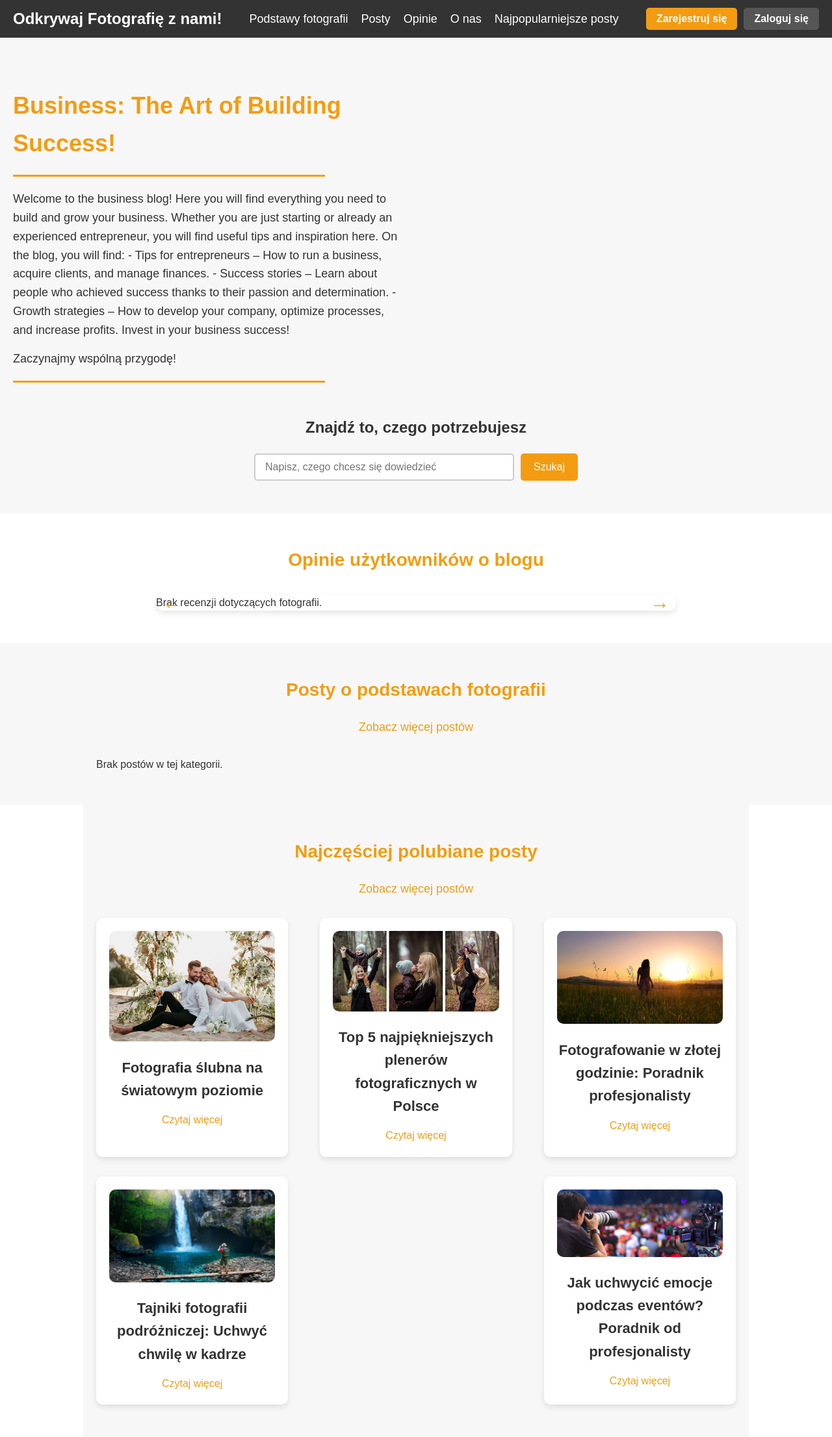
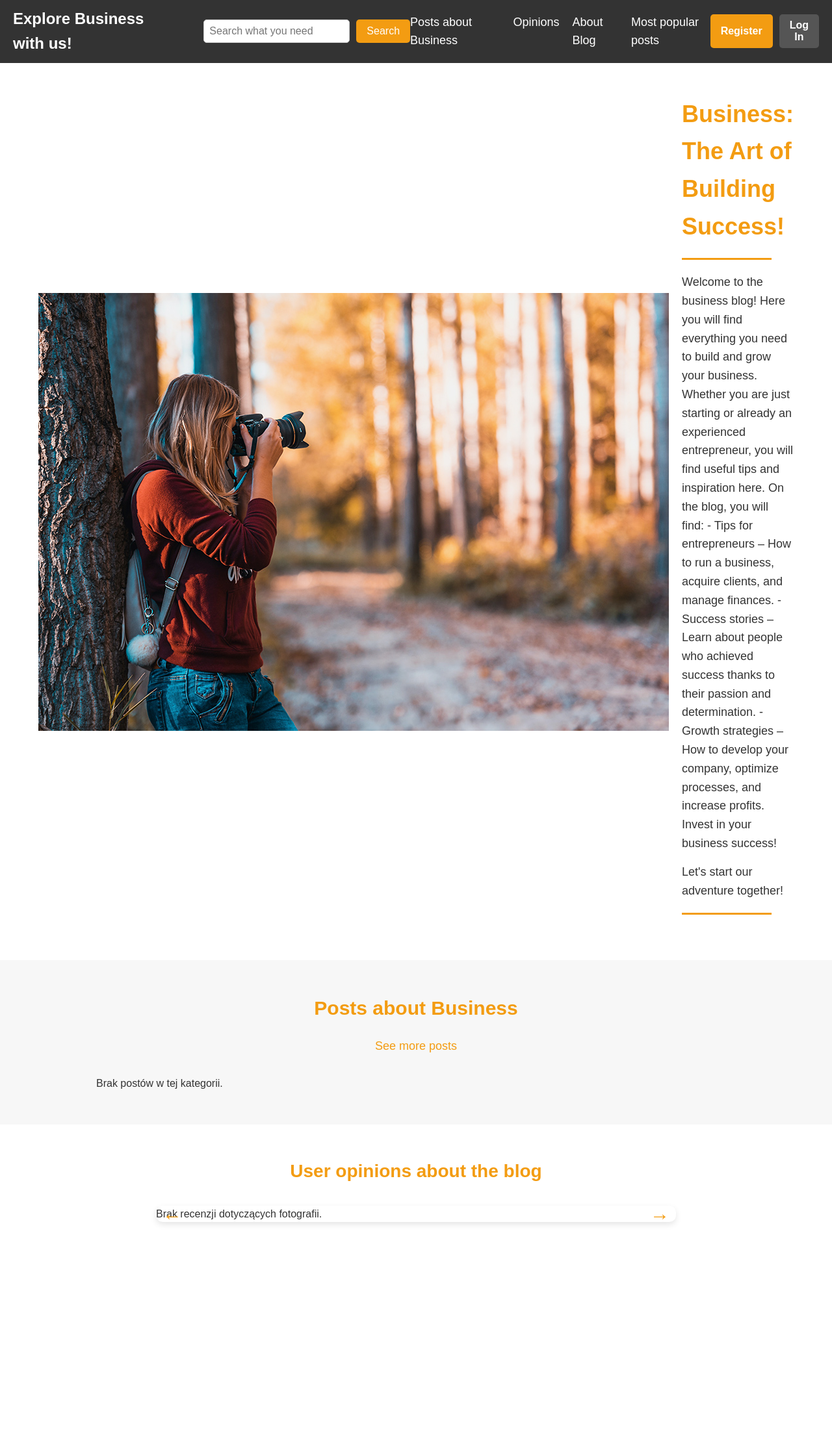
Before and after one commit to Bartek0606/Praktyki2, a PHP site: page /subpage.php?id=7 in a window 1280 px wide. Shown: the whole page at 65% size. After the commit the page ends 1885 px from the top, so only its background shows below. Run offline with PHP 8.4, Linux system fonts and the light colour scheme; data comes from the database, SQL or seed files in the repository; data that the repository does not hold is empty.

Commit message:
Poprawienie_wygladu_podstron

```diff
--- a/fotografia.css
+++ b/fotografia.css
@@ -1,6 +1,7 @@
 /* Sekcja Hero */
 .hero-section {
-  background-color: #f7f7f7; /* Dopasowanie do wcześniejszej strony */
+  width: 100%;
+  background-color: #ffffff; /* Dopasowanie do wcześniejszej strony */
   color: #333; /* Kolor tekstu */
   padding: 50px 20px;
 }
@@ -23,7 +24,8 @@
 }
 
 .hero-content {
-  max-width: 600px;
+  margin: auto;
+  width: 80%;
 }
 
 .hero-content h1 {
@@ -52,40 +54,16 @@
   margin-bottom: 15px;
 }
 
-.social-links {
-  display: flex;
-  gap: 10px;
-}
-
-.social-icon {
-  display: inline-block;
-  text-decoration: none;
-  padding: 10px 15px;
-  border-radius: 5px;
-  font-size: 14px;
-  color: #fff;
-}
-
-.social-icon.instagram {
-  background-color: #e1306c;
-}
-
-.social-icon.youtube {
-  background-color: #ff0000;
-}
-
-.social-icon.facebook {
-  background-color: #4267b2;
-}
-
 /* Sekcja Wyszukiwania */
 .search-section {
+  background-color: #f7f7f7;
+  height: 200px;
   text-align: center;
-  margin-top: 50px;
 }
 
 .search-section h2 {
   font-size: 24px;
+  padding-top: 40px;
   color: #333;
   margin-bottom: 20px;
 }
--- a/glowna.css
+++ b/glowna.css
@@ -20,26 +20,53 @@ header {
 /* Navbar */
 .navbar {
   display: flex;
+  align-items: center;
   justify-content: space-between;
-  align-items: center;
   padding: 10px 20px;
 }
 
-.logo-link {
-  color: #f39c12;
-  text-decoration: none;
-  font-size: 36px;
-  font-weight: bold;
-  font-family: "Arial", sans-serif;
-  transition: color 0.3s ease, transform 0.3s ease;
+/* Logo */
+.logo {
+  display: flex;
+  align-items: center;
+  margin-right: 20px; /* Dodanie odstępu po prawej stronie logo */
 }
 
-.logo-link:hover {
-  color: #d87d0d;
-  transform: scale(1.05);
-  text-shadow: 0px 4px 8px rgba(0, 0, 0, 0.2);
+.posts-title {
+  font-size: 30px;
+  color: #f39c12;
+  font-weight: bold;
 }
 
+/* Pole wyszukiwania */
+#search_form {
+  display: flex;
+  gap: 10px;
+  margin-left: 20px; /* Mniejszy odstęp między logo a polem wyszukiwania */
+}
+
+.search-form input {
+  padding: 8px;
+  font-size: 16px;
+  border-radius: 5px;
+  border: 1px solid #ccc;
+}
+
+.search-form button {
+  padding: 8px 16px;
+  background-color: #f39c12;
+  color: #fff;
+  font-size: 16px;
+  border: none;
+  border-radius: 5px;
+  cursor: pointer;
+}
+
+.search-form button:hover {
+  background-color: #d87d0d;
+}
+
+/* Lista nawigacyjna */
 .nav-links {
   list-style: none;
   display: flex;
--- a/subpage.php
+++ b/subpage.php
@@ -8,6 +8,27 @@ if (isset($_GET['id']) && is_numeric($_GET['id'])) {
 } else {
     die('Nieprawidłowe ID kategorii');
 }
+
+// Zapytanie o nazwę kategorii
+$sql_category = "
+    SELECT name
+    FROM categories
+    WHERE category_id = ?;
+";
+$stmt_category = $conn->prepare($sql_category);
+$stmt_category->bind_param("i", $category_id);
+$stmt_category->execute();
+$result_category = $stmt_category->get_result();
+
+// Sprawdzenie, czy kategoria istnieje
+if ($result_category->num_rows > 0) {
+    $category = $result_category->fetch_assoc();
+    $category_name = htmlspecialchars($category['name']); // Nazwa kategorii
+} else {
+    die('Kategoria o podanym ID nie istnieje.');
+}
+
+
 
 $sql_posts = "
     SELECT
@@ -64,7 +85,7 @@ $result_posts = $stmt_posts->get_result();
     <meta charset="UTF-8">
     <link rel="stylesheet" href="fotografia.css">
     <link rel="stylesheet" href="glowna.css">
-    <script src="fotografia.js" defer></script>
+    <script src="fotografia.js"></script>
     <title>Blog o fotografii</title>
 </head>
 <body>
@@ -72,27 +93,42 @@ $result_posts = $stmt_posts->get_result();
 <header>
     <nav class="navbar">
         <div class="logo">
-            <h1>Odkrywaj Fotografię z nami!</h1>
+            <h1>Explore <?php echo $category_name; ?> with us!</h1>
+        </div>
+        <div id="search_form">
+            <form class="search-form">
+                <input type="text" placeholder="Search what you need">
+                <button type="submit">Search</button>
+            </form>
         </div>
         <ul class="nav-links">
-            <li><a href="#podstawy-fotografii">Podstawy fotografii</a></li>
-            <li><a href="#posty">Posty</a></li>
-            <li><a href="#opinie">Opinie</a></li>
-            <li><a href="#o-nas">O nas</a></li>
-            <li><a href="#najpopularniejsze-posty">Najpopularniejsze posty</a></li>
+            <li><a href="#posty">Posts about <?php echo $category_name; ?></a></li>
+            <li><a href="#opinie">Opinions</a></li>
+            <li><a href="#o-nas">About Blog</a></li>
+            <li><a href="#najpopularniejsze-posty">Most popular posts</a></li>
         </ul>
         <div class="auth-buttons">
-            <button class="btn register-btn">Zarejestruj się</button>
-            <button class="btn login-btn">Zaloguj się</button>
+            <button class="btn register-btn">Register</button>
+            <button class="btn login-btn">Log In</button>
         </div>
     </nav>
 </header>
 
+<!-- <div class="search-section">
+        <h2>Search what you need</h2>
+        <form class="search-form">
+            <input type="text" placeholder="Search what you need">
+            <button type="submit">Search</button>
+        </form>
+    </div> -->
+
 <section id="podstawy-fotografii" class="hero-section">
+            <div class="hero-container">
+                <img src="zdjecie_foto.png">
             <?php
               if ($result_category->num_rows > 0) {
                 while ($category = $result_category->fetch_assoc()) {
-                    echo "<img src='".htmlspecialchars($category['image'])."'>";
+                    // echo "<img src='".htmlspecialchars($category['image'])."'>";
                     echo "<div class='hero-content'>";
                     echo "<h1>". htmlspecialchars($category['title']) ."</h1> ";
                     echo "<hr class='hero-divider'>";
@@ -103,45 +139,19 @@ $result_posts = $stmt_posts->get_result();
                 echo "<p>Brak postów w tej kategorii.</p>";
             }
             ?>
-            <p>Zaczynajmy wspólną przygodę!</p>
+            <p>Let's start our adventure together!</p>
             <hr class="hero-divider">
+
+            </div>
     </div>
-    <div class="search-section">
-        <h2>Znajdź to, czego potrzebujesz</h2>
-        <form class="search-form">
-            <input type="text" placeholder="Napisz, czego chcesz się dowiedzieć">
-            <button type="submit">Szukaj</button>
-        </form>
-    </div>
+
 </section>
 
-<section id="opinie" class="reviews-section">
-    <h2 class="reviews-title">Opinie użytkowników o blogu</h2>
-    <div class="reviews-slider">
-        <button class="reviews-prev-button">&larr;</button> <!-- Strzałka w lewo -->
-        <div class="reviews-container">
-            <?php
-            if ($result->num_rows > 0) {
-                while($row = $result->fetch_assoc()) {
-                    echo '<div class="review">';
-                    echo '<img src="' . $row['profile_picture_url'] . '" alt="Zdjęcie użytkownika" class="review-image">';
-                    echo '<p class="review-username">' . $row['username'] . '</p>';
-                    echo '<p class="review-text">"' . $row['content'] . '"</p>';
-                    echo '</div>';
-                }
-            } else {
-                echo "Brak recenzji dotyczących fotografii.";
-            }
-            ?>
-        </div>
-        <button class="reviews-next-button">&rarr;</button> <!-- Strzałka w prawo -->
-    </div>
-</section>
 
 <div class="tlo_posty">
     <section id="posty" class="posts-section">
-        <h2 class="posts-title">Posty o podstawach fotografii</h2>
-        <a href="#" class="see-more">Zobacz więcej postów</a>
+    <h1 class="posts-title">Posts about <?php echo $category_name; ?></h1>
+        <a href="#" class="see-more">See more posts</a>
 
         <div class="posts-container">
             <?php
@@ -150,9 +160,11 @@ $result_posts = $stmt_posts->get_result();
                     echo "<div class='post'>";
                     echo "<img src='" . htmlspecialchars($post['image_url']) . "' alt='" . htmlspecialchars($post['title']) . "'>";
                     echo "<h3>" . htmlspecialchars($post['title']) . "</h3>";
+                    echo "<br />";
                     echo "<p>" . htmlspecialchars($post['content']) . "</p>";
-                    echo "<p>Dodane przez: <strong>" . htmlspecialchars($post['username']) . "</strong></p>";
-                    echo "<p>Kategoria: <strong>" . htmlspecialchars($post['category_name']) . "</strong></p>";
+                    echo "<br />";
+                    echo "<p>Add by: <strong>" . htmlspecialchars($post['username']) . "</strong></p>";
+                    echo "<p>Category: <strong>" . htmlspecialchars($post['category_name']) . "</strong></p>";
                     echo "</div>";
                 }
             } else {
@@ -164,7 +176,7 @@ $result_posts = $stmt_posts->get_result();
     </section>
 </div>
 
-<div class="tlo_posty_popularne">
+<!-- <div class="tlo_posty_popularne">
     <section id="najpopularniejsze-posty" class="most-liked-posts-section">
         <h2 class="most-liked-posts-title">Najczęściej polubiane posty</h2>
         <a href="#" class="see-more-posts">Zobacz więcej postów</a>
@@ -197,34 +209,33 @@ $result_posts = $stmt_posts->get_result();
             </div>
         </div>
     </section>
-</div>
-<script>
-    // Skrypt do przewijania do odpowiednich sekcji
+</div> -->
 
-    document.addEventListener("DOMContentLoaded", function() {
-        // Znajdź wszystkie linki nawigacyjne
-        const navLinks = document.querySelectorAll('.nav-links a');
+<section id="opinie" class="reviews-section">
+    <h2 class="reviews-title">User opinions about the blog</h2>
+    <div class="reviews-slider">
+        <button class="reviews-prev-button">&larr;</button> <!-- Strzałka w lewo -->
+        <div class="reviews-container">
+            <?php
+            if ($result->num_rows > 0) {
+                while($row = $result->fetch_assoc()) {
+                    echo '<div class="review">';
+                    echo '<img src="' . $row['profile_picture_url'] . '" alt="Zdjęcie użytkownika" class="review-image">';
+                    echo '<p class="review-username">' . $row['username'] . '</p>';
+                    echo '<p class="review-text">"' . $row['content'] . '"</p>';
+                    echo '</div>';
+                }
+            } else {
+                echo "Brak recenzji dotyczących fotografii.";
+            }
+            ?>
+        </div>
+        <button class="reviews-next-button">&rarr;</button> <!-- Strzałka w prawo -->
+    </div>
+</section>
 
-        // Funkcja do przewijania do odpowiedniej sekcji
-        navLinks.forEach(link => {
-            link.addEventListener('click', function(e) {
-                e.preventDefault();  // Zapobiegamy standardowemu działaniu linku
 
-                // Pobieramy nazwę sekcji z href (np. #popular-posts)
-                const targetId = link.getAttribute('href').substring(1);  // Usuwamy "#" z href
-                const targetSection = document.getElementById(targetId);
 
-                if (targetSection) {
-                    // Przewijamy stronę do tej sekcji
-                    targetSection.scrollIntoView({
-                        behavior: 'smooth',
-                        block: 'start'
-                    });
-                }
-            });
-        });
-    });
-</script>
 
 </body>
 </html>
```
Also changed, not shown: other parts of glowna.css (+6 -40 lines), fotografia.js (+26 -0 lines).
